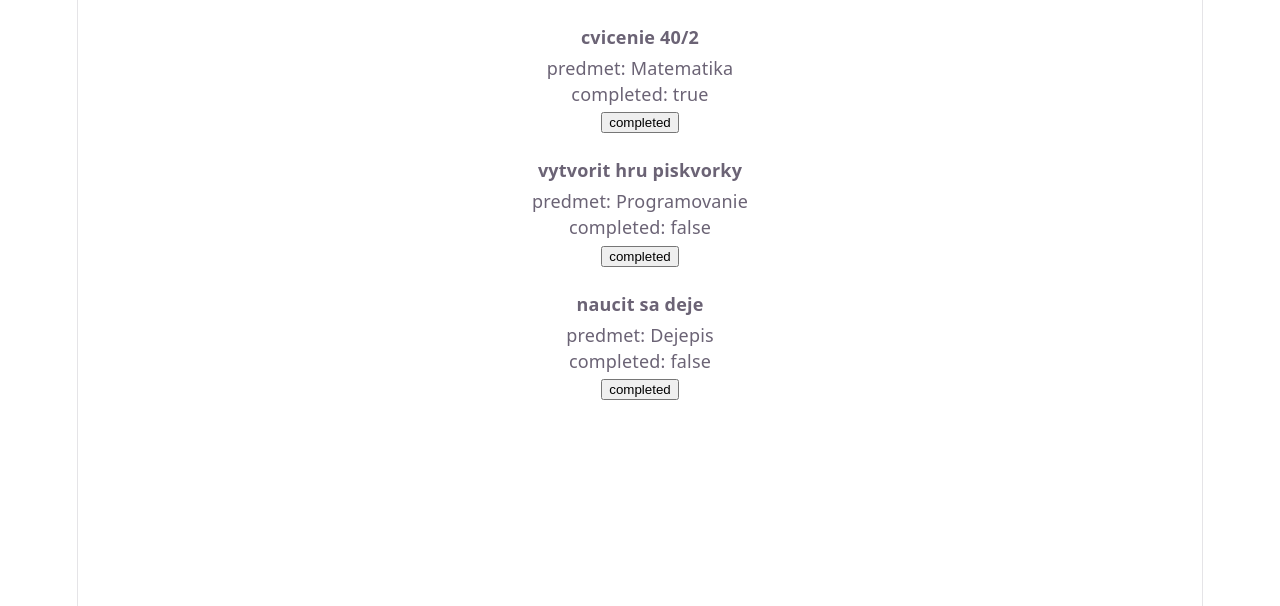
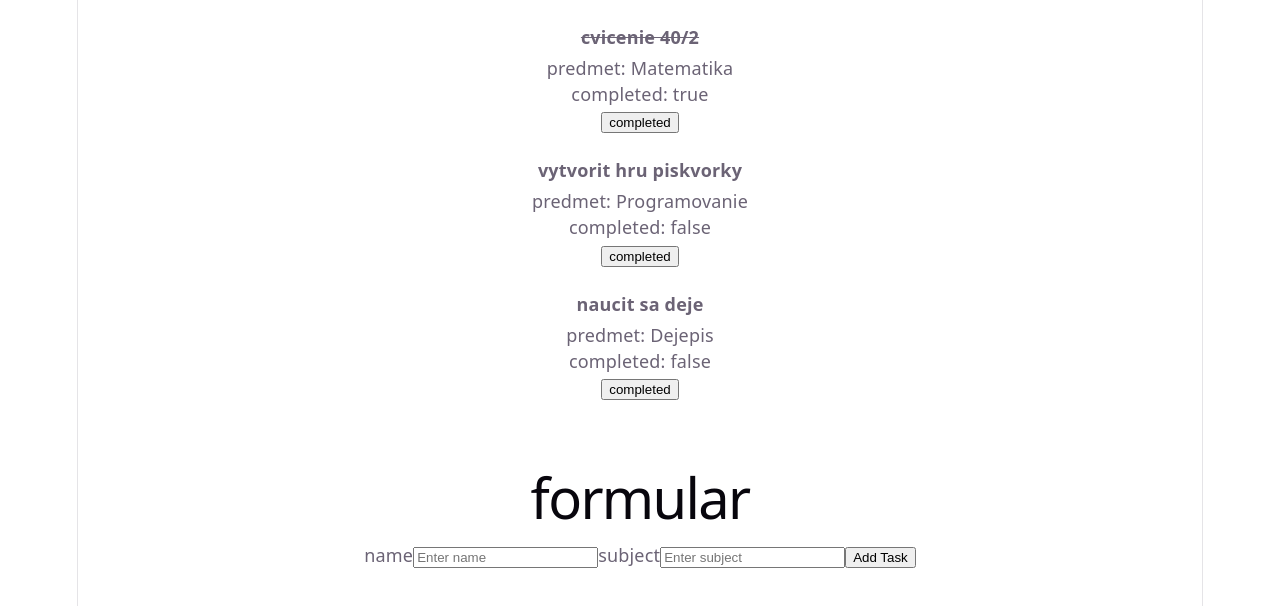
Before and after one commit to PatrikHusar/react-ts-uloha1, a React (Vite) app: page / in a window 1280 px wide. Shown: the top 606 px of the page. Built offline with nearby package versions, Linux system fonts and the light colour scheme.

Commit message:
added formular for adding tasks

```diff
--- a/src/App.tsx
+++ b/src/App.tsx
@@ -1,9 +1,7 @@
 import { useState } from 'react'
-import heroImg from './assets/hero.png'
-import reactLogo from './assets/react.svg'
-import viteLogo from './assets/vite.svg'
 import './App.css'
 import { taskCard } from './components/taskCard'
+import { addTaskFolmular } from './components/formularCard';
 
 export type Task = {
   id: number;
@@ -12,18 +10,16 @@ export type Task = {
   completed: boolean;
 };
 
+const keys = ['name', 'subject'] as const;
+
 let allTasks: Task[] = [
   {id: 0, name: "cvicenie 40/2", subject: "Matematika", completed: true},
   {id: 1, name: "vytvorit hru piskvorky", subject: "Programovanie", completed: false},
   {id: 2, name: "naucit sa deje", subject: "Dejepis", completed: false}
 ];
-
-// export function taskButtonPress(task: Task) {
-//   task.completed = !task.completed;
-// }
+let idCounter: number = allTasks.length;
 
 function App() {
-  const [count, setCount] = useState(0)
   const [tasks, setTasks] = useState<Task[]>(allTasks);
 
   const taskButtonPress = (id: number) => {
@@ -34,6 +30,21 @@ function App() {
     );
   };
 
+  const addTask = (data: {[k: string]: string}) => {
+
+    if (Object.values(data).some((value) => typeof value === "string" && value.trim() === "")) {
+      alert("Fill out all fields please");
+      return;
+    }
+    const newTask: Task = {
+      id: idCounter,
+      completed: false,
+      ...data,
+    };
+    idCounter += 1;
+    setTasks(prev => [...prev, newTask]);
+  };
+
   return (
     <>
       <div>
@@ -41,6 +52,11 @@ function App() {
             taskCard(task, taskButtonPress)
           ))}
       </div>
+      <br/><br/>
+      <div>
+        <h1>formular</h1>
+        {addTaskFolmular(addTask, keys)}
+      </div>
     </>
   )
 }
--- /dev/null
+++ b/src/components/formularCard.tsx
@@ -0,0 +1,35 @@
+import React, { useState } from 'react';
+
+export const addTaskFolmular = (addTask: (data: {[k: string]: string}) => void, keys: readonly string[]) => {
+  const [form, setForm] = useState(Object.fromEntries(keys.map((key) => [key, ""])));
+
+  const handleChange = (key: string, value: string) => {
+    setForm((prev) => ({
+      ...prev,
+      [key]: value,
+    }));
+  }
+
+  const handleSubmit = (e: React.FormEvent) => {
+    e.preventDefault();
+    addTask(form);
+    setForm(Object.fromEntries(keys.map((key) => [key, ""])));
+  }
+
+  return (
+    <div>
+      <form onSubmit={handleSubmit}>
+        {keys.map((key) => (
+          <label>
+            {key}
+            <input type="text"
+              value={form[key]}
+              placeholder={`Enter ${key}`}
+              onChange={(e) => handleChange(key, e.target.value)}/>
+          </label>
+        ))}
+        <button type="submit">Add Task</button>
+      </form>
+    </div>
+  )
+}
--- a/src/components/taskCard.tsx
+++ b/src/components/taskCard.tsx
@@ -3,7 +3,9 @@ import type {Task} from '../App';
 export const taskCard = (props: Task, onClick: (id: number) => void) => {
   return (
     <div>
-      <h4 style={{marginBottom: '5px'}}>{props.name}</h4>
+      {props.completed ?
+      <h4 style={{marginBottom: '5px'}}><s>{props.name}</s></h4> :
+      <h4 style={{marginBottom: '5px'}}>{props.name}</h4>}
       <p>predmet: {props.subject}</p>
       <p>completed: {props.completed ? 'true' : 'false'}</p>
       <button onClick={() => onClick(props.id)}>completed</button>
```
